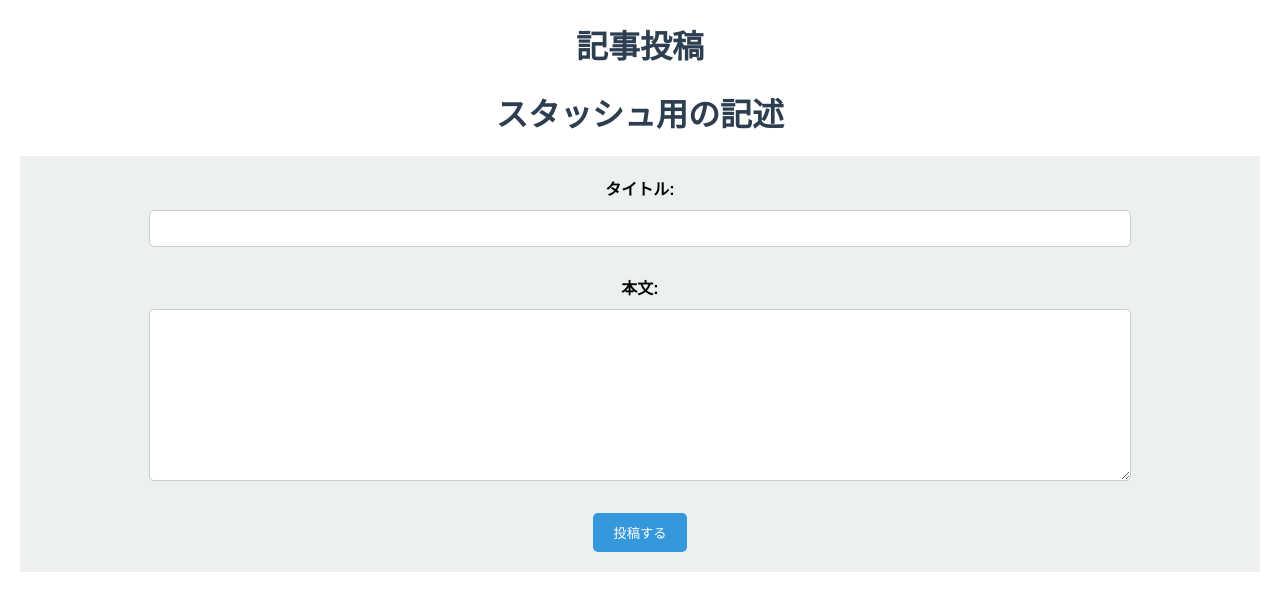
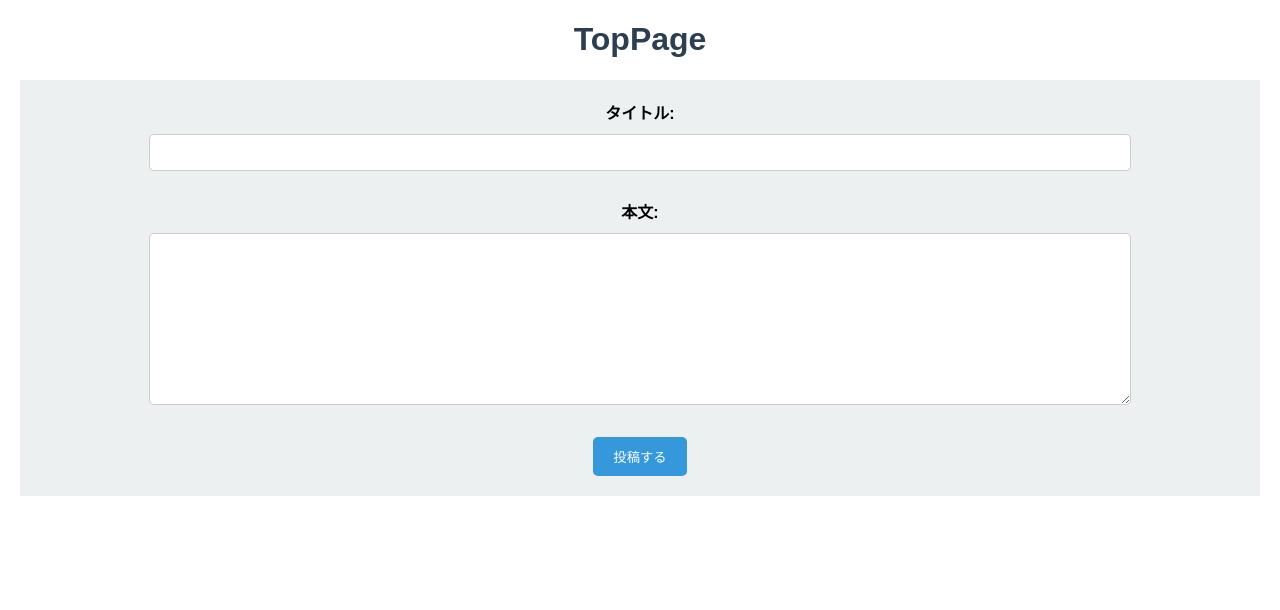
Before and after one commit to ym4889/git-app, a plain HTML site: page index.html in a window 1280 px wide. Drawn offline with Linux system fonts and the light colour scheme.

Commit message:
h1タグの文言をTopPageへ変更

```diff
--- a/index.html
+++ b/index.html
@@ -7,8 +7,7 @@
     <link rel="stylesheet" href="style.css">
 </head>
 <body>
-    <h1>記事投稿</h1>
-    <h1>スタッシュ用の記述</h1>
+    <h1>TopPage</h1>
     <form action="#" method="post">
         <label for="title">タイトル:</label><br>
         <input type="text" id="title" name="title" required><br><br>
```
